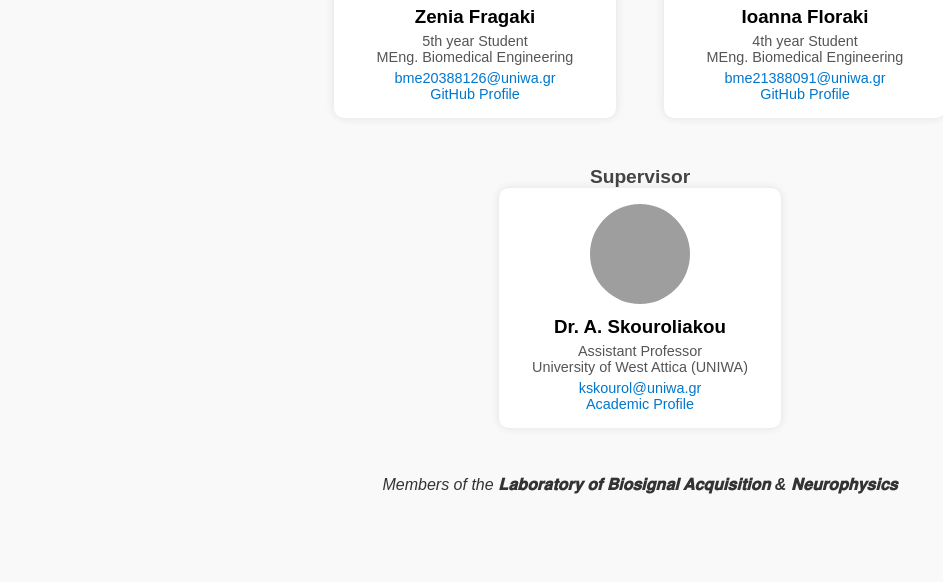
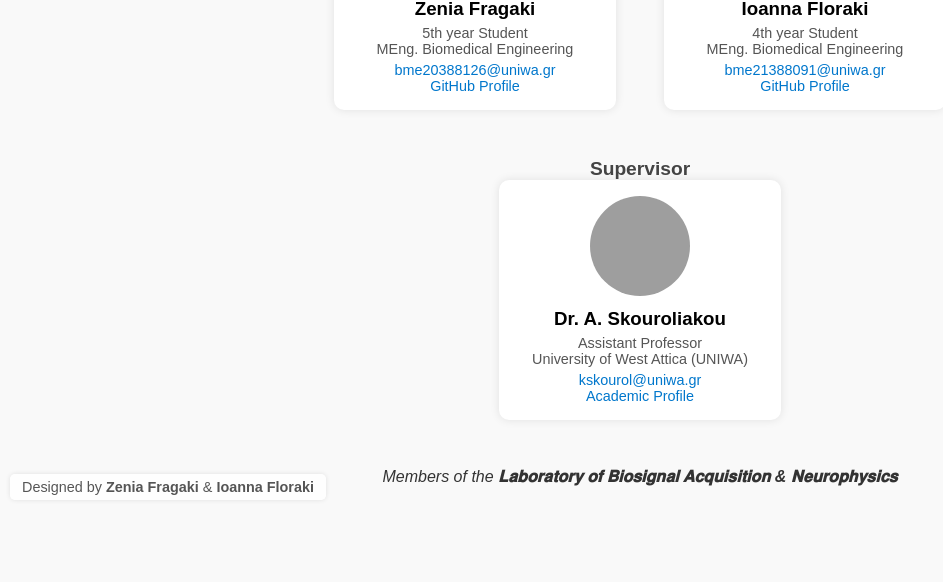
Before and after one commit to zeniafragaki/fnirs-team-page, a plain HTML site: page index.html in a window 1280 px wide. Shown: the part 290-872 px from the top of the page, without its empty margins (0-943 px from the left). Before the commit the page ends 824 px from the top, so only its background shows below. Drawn offline with Linux system fonts and the light colour scheme; grey boxes are pictures that could not be loaded.

Commit message:
Update index.html

```diff
--- a/index.html
+++ b/index.html
@@ -10,6 +10,10 @@
       background-color: #f9f9f9;
       padding: 2rem;
       text-align: center;
+      position: relative;
+      min-height: 100vh;
+      margin: 0;
+      padding-bottom: 40px; /* χώρος για footer */
     }
 
     h1 {
@@ -68,6 +72,20 @@
       font-weight: bold;
       color: #444;
     }
+
+    footer {
+      position: fixed;
+      bottom: 10px;
+      left: 10px;
+      font-size: 0.9rem;
+      color: #555;
+      font-family: Arial, sans-serif;
+      background: rgba(255, 255, 255, 0.85);
+      padding: 5px 12px;
+      border-radius: 5px;
+      box-shadow: 0 0 5px rgba(0,0,0,0.1);
+      user-select: none;
+    }
   </style>
 </head>
 <body>
@@ -104,10 +122,18 @@
     </div>
   </div>
 
-
   <div class="lab">
     Members of the <strong>𝐋𝐚𝐛𝐨𝐫𝐚𝐭𝐨𝐫𝐲 𝐨𝐟 𝐁𝐢𝐨𝐬𝐢𝐠𝐧𝐚𝐥 𝐀𝐜𝐪𝐮𝐢𝐬𝐢𝐭𝐢𝐨𝐧 & 𝐍𝐞𝐮𝐫𝐨𝐩𝐡𝐲𝐬𝐢𝐜𝐬</strong>
   </div>
 
+  <footer>
+    Designed by <strong>Zenia Fragaki</strong> &amp; <strong>Ioanna Floraki</strong>
+  </footer>
+
 </body>
 </html>
+
+  </div>
+
+</body>
+</html>
```
Lines whose indentation alone changed are shown as unchanged.
